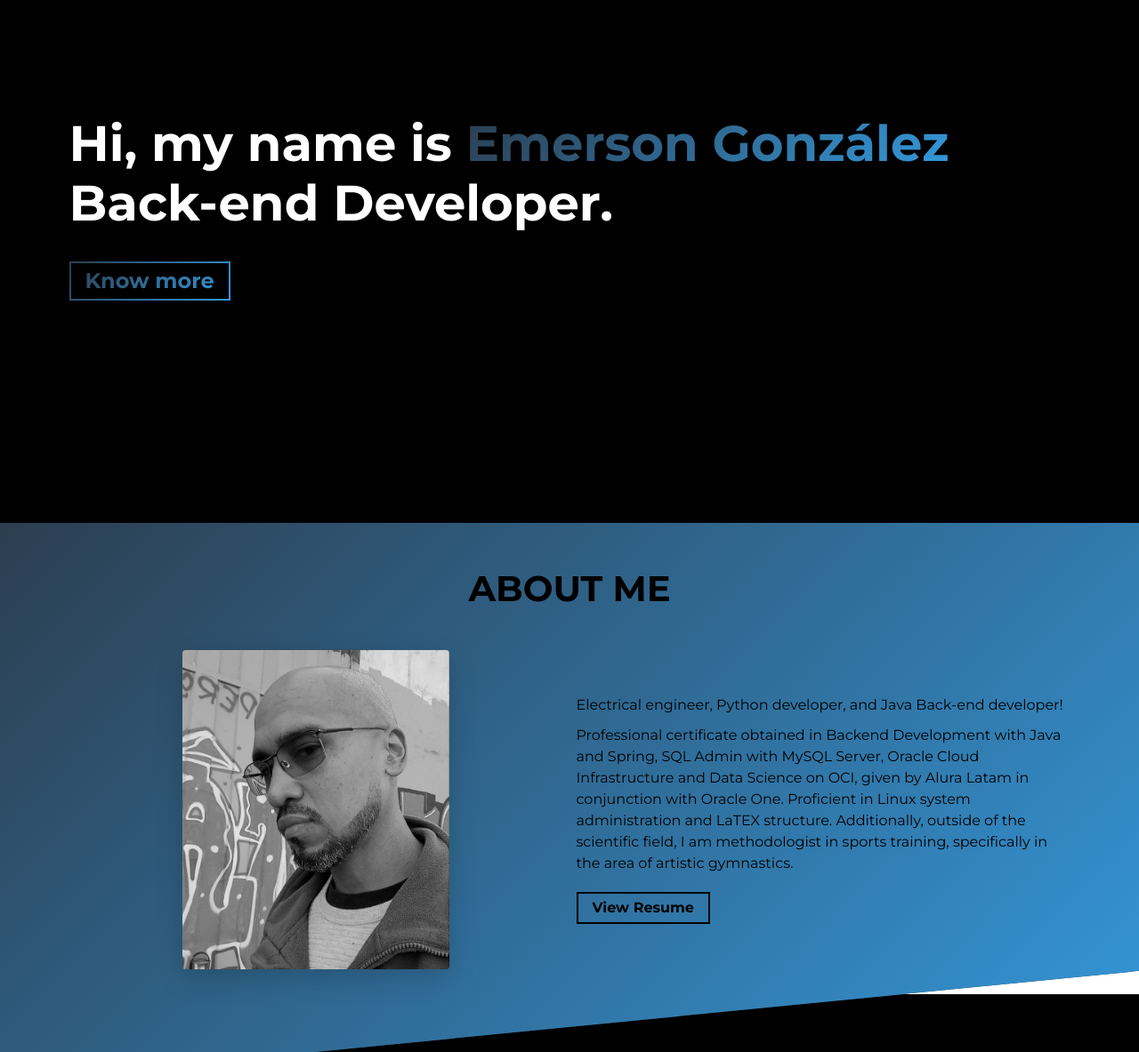
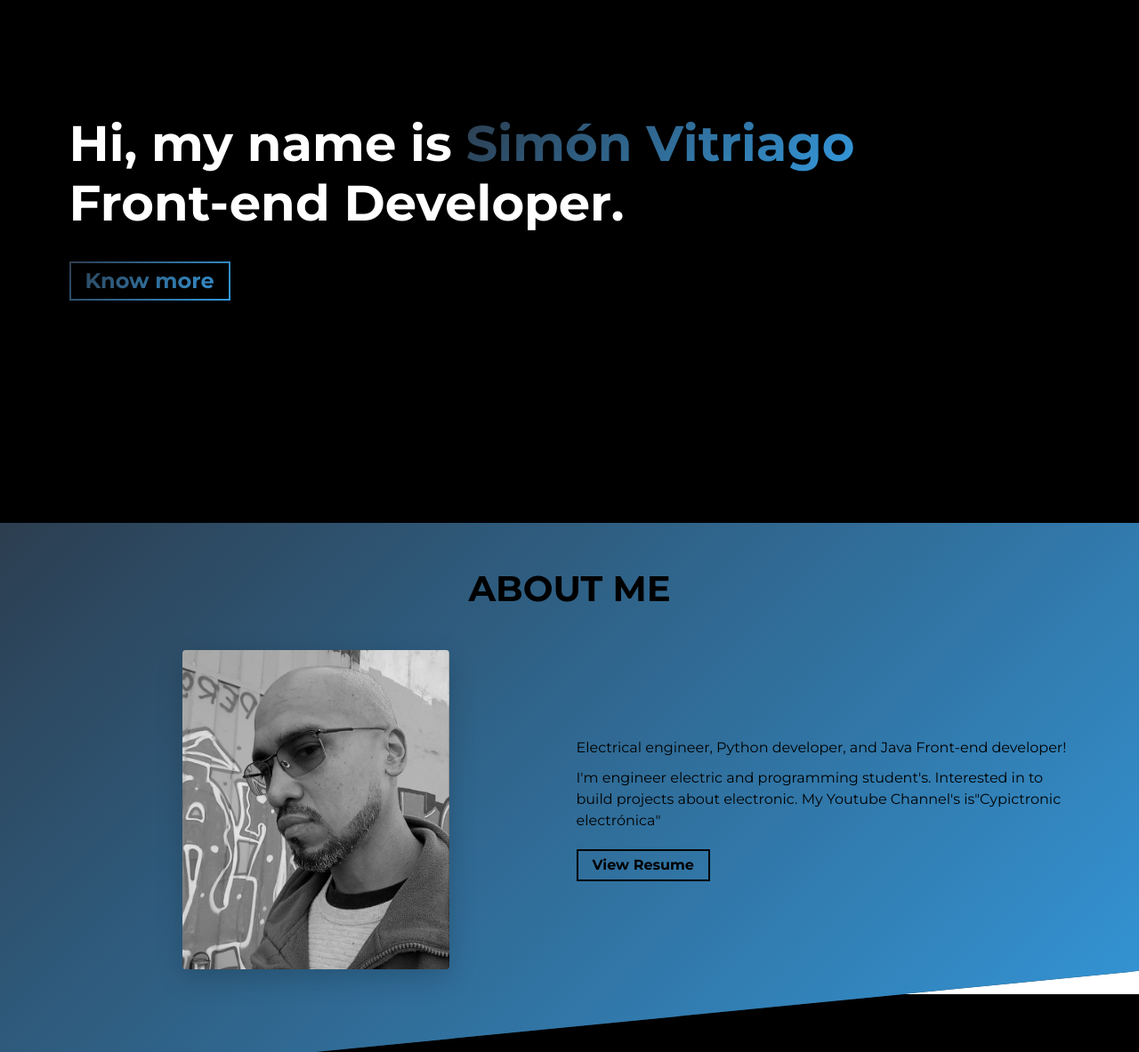
Before and after one commit to cypictronic05/personal-portfolio-2024, a website built with Parcel: page src/index.html in a window 1280 px wide. Shown: the part 240-1423 px from the top of the page at 89% size. Built offline with nearby package versions, Linux system fonts and the light colour scheme.

Commit message:
actualizar index.html

```diff
--- a/src/index.html
+++ b/src/index.html
@@ -1,5 +1,5 @@
 <!--
-  Emerson Portfolio
+  Cymons Portfolio
 -->
 <!DOCTYPE html>
 <html lang="en" class="sr">
@@ -10,11 +10,11 @@
     <link rel="shortcut icon" type="image/png" href="assets/favicon.png" />
 
     <!-- Todo: put here your site title -->
-    <title>[Emerson A. González R.] | Developer</title>
+    <title>[Simón A. Vitriago R.] | Developer</title>
     <!-- Todo: add some coding keywords below - e.g: (javascript, yourusername, etc) -->
     <meta name="keywords" content="[username], [name], skill" />
     <!-- Todo: improve your SEO by adding a small description of you -->
-    <meta name="description" content="[Emerson A. González R.] | Developer" />
+    <meta name="description" content="[Simón A. Vitriago R.] | Developer" />
 
     <link
       rel="stylesheet"
@@ -47,9 +47,9 @@
     <section id="hero" class="jumbotron">
       <div class="container">
         <h1 class="hero-title load-hidden">
-          Hi, my name is <span class="text-color-main">Emerson González</span>
+          Hi, my name is <span class="text-color-main">Simón Vitriago</span>
           <br />
-          Back-end Developer.
+          Front-end Developer.
           <!-- <img src="assets/thinking.gif" alt="Thinking GIF" class="float-right" /> -->
         </h1>
         <p class="hero-cta load-hidden">
@@ -81,17 +81,13 @@
           <div class="col-md-6 col-sm-12">
             <div class="about-wrapper__info load-hidden">
               <p class="about-wrapper__info-text">
-                Electrical engineer, Python developer, and Java Back-end
+                Electrical engineer, Python developer, and Java Front-end
                 developer!
               </p>
               <p class="about-wrapper__info-text">
-                Professional certificate obtained in Backend Development with
-                Java and Spring, SQL Admin with MySQL Server, Oracle Cloud
-                Infrastructure and Data Science on OCI, given by Alura Latam in
-                conjunction with Oracle One. Proficient in Linux system
-                administration and LaTEX structure. Additionally, outside of the
-                scientific field, I am methodologist in sports training,
-                specifically in the area of artistic gymnastics.
+                I'm engineer electric and programming student's.
+                Interested in to build projects about electronic.
+                My Youtube Channel's is"Cypictronic electrónica"
               </p>
               <span class="d-flex mt-3">
                 <a
```
